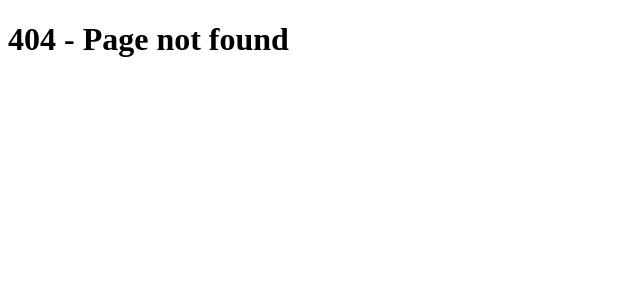
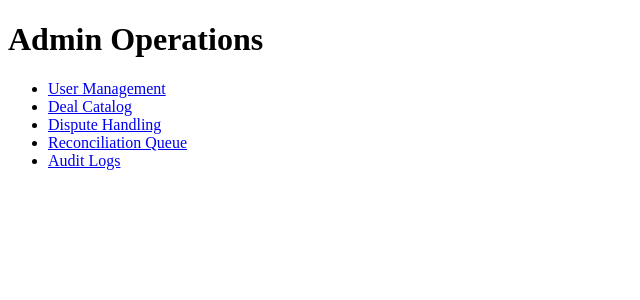
Before and after one commit to Teamtrue/luxury-members, a Next.js app in the folder luxury-members-next/: page /admin/operations in a window 1280 px wide. Before the commit this address had no page. Shown: the top 300 px of the page, without its empty margins (0-640 px from the left). Built offline with nearby package versions, Linux system fonts and the light colour scheme.

Commit message:
Add admin operations index page

```diff
--- /dev/null
+++ b/luxury-members-next/app/admin/operations/page.tsx
@@ -0,0 +1,14 @@
+export default function AdminOperationsPage() {
+  return (
+    <main>
+      <h1>Admin Operations</h1>
+      <ul>
+        <li><a href="/admin/users">User Management</a></li>
+        <li><a href="/admin/deals">Deal Catalog</a></li>
+        <li><a href="/admin/disputes">Dispute Handling</a></li>
+        <li><a href="/admin/reconciliation">Reconciliation Queue</a></li>
+        <li><a href="/admin/audit">Audit Logs</a></li>
+      </ul>
+    </main>
+  );
+}
```
